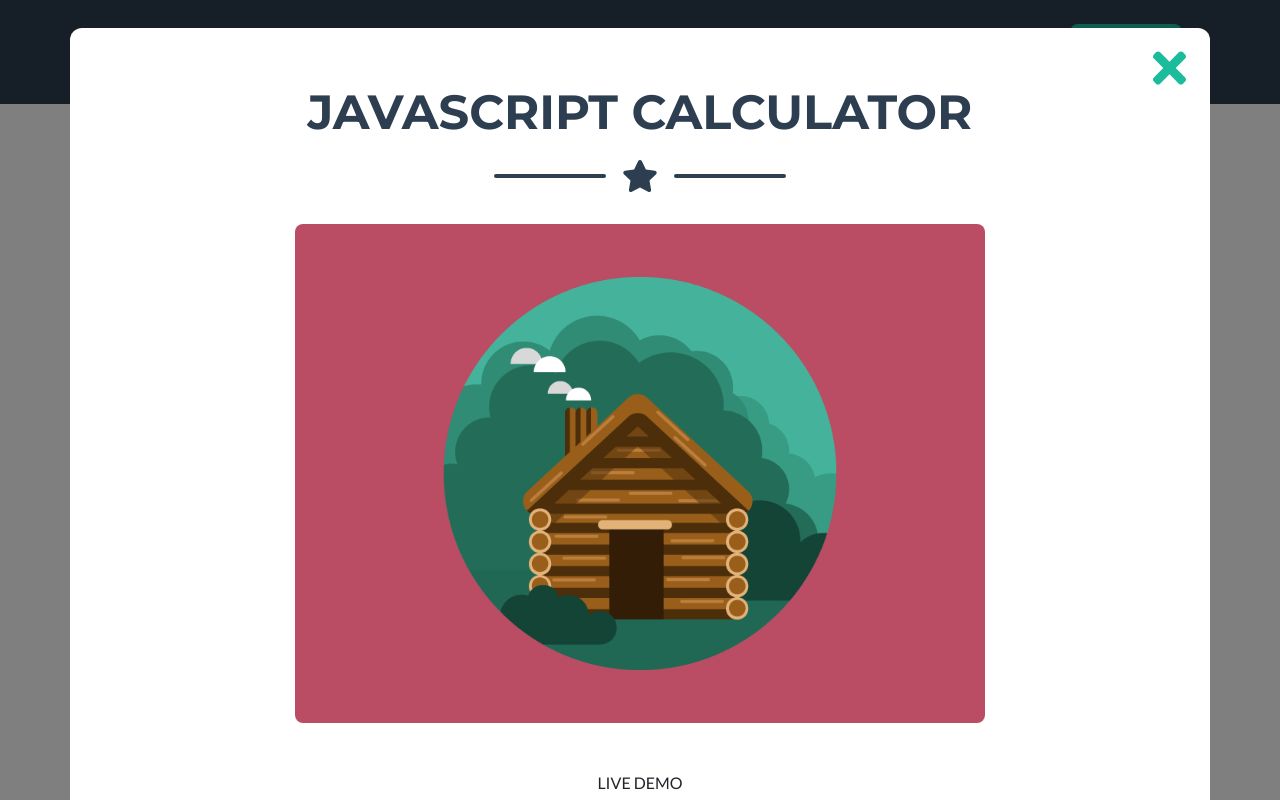
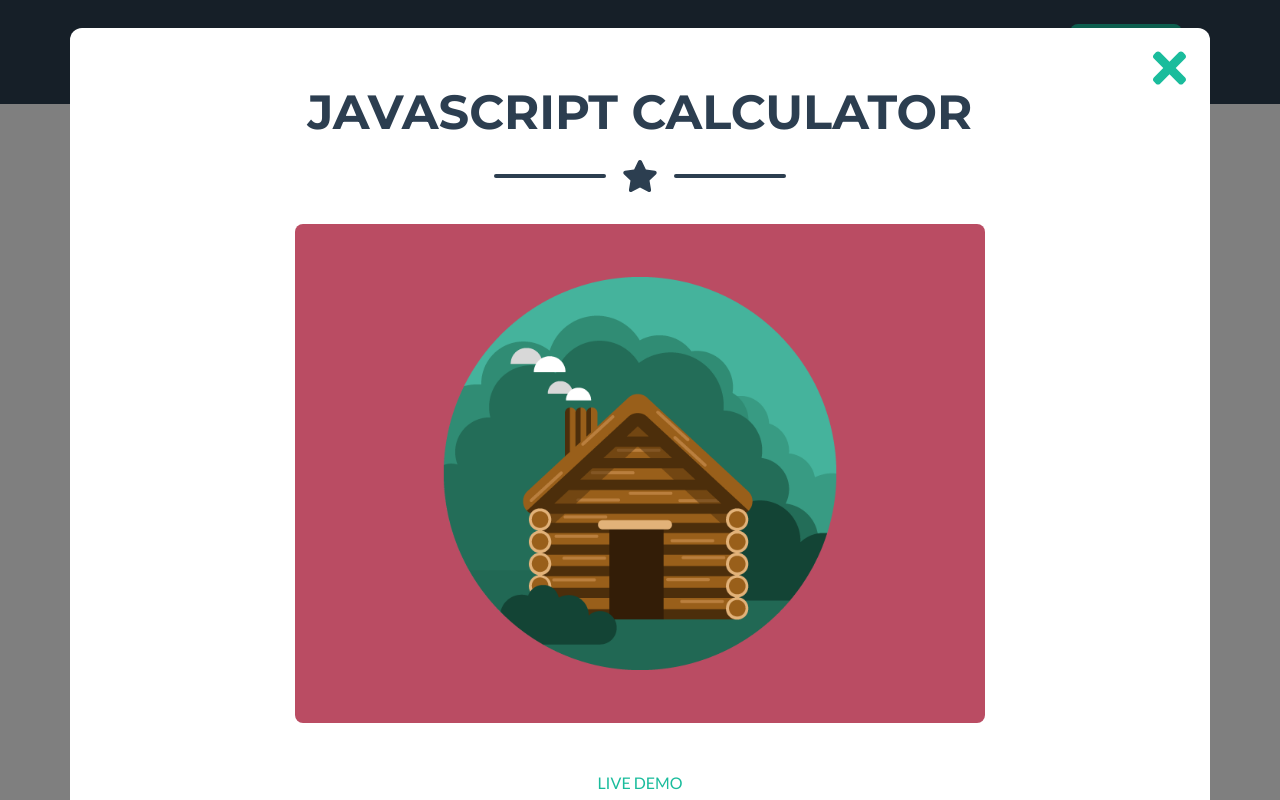
Before and after one commit to jdanembry/portfolio, a plain HTML site: page index.html in a window 1280 px wide. Both pictures are taken after a click on the element 260 px from the left and 1130 px from the top of the page. Shown: the part 730-1530 px from the top of the page. Drawn offline with nearby package versions, Linux system fonts and the light colour scheme.

Commit message:
Live Demo

```diff
--- a/index.html
+++ b/index.html
@@ -235,7 +235,7 @@
                                         <div class="divider-custom-line"></div>
                                     </div>
                                     <!-- Portfolio Modal - Image--><img class="img-fluid rounded mb-5" src="assets/img/portfolio/cabin.png" alt="" /><!-- Portfolio Modal - Text-->
-                                    <p class="mb-5"><a href- https://codepen.io/jdanembry/full/MWKaOXw<</a>LIVE DEMO</a></p>
+                                    <p class="mb-5"><a href=https://codepen.io/jdanembry/full/MWKaOXw>LIVE DEMO</a></p>
                                     <button class="btn btn-primary" data-dismiss="modal"><i class="fas fa-times fa-fw"></i>Close Window</button>
                                 </div>
                             </div>
```
